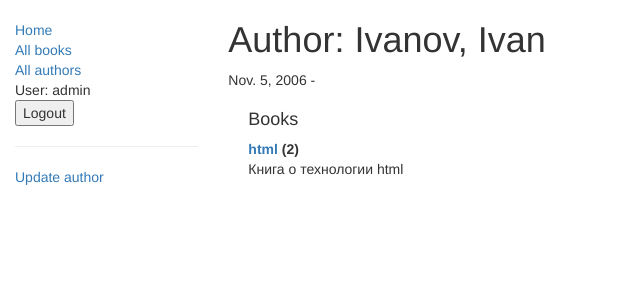
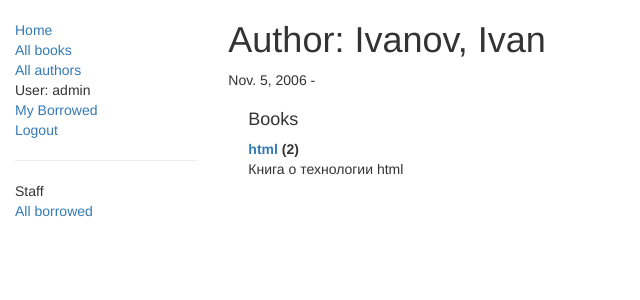
Before and after one commit to karixCode/django-praktika-1, a Django app: page /catalog/author/1 in a window 1280 px wide. Shown: the top 300 px of the page, without its empty margins (0-640 px from the left). Run offline with Django 3.2, Linux system fonts and the light colour scheme; a user stored in the database is signed in; data comes from the database, SQL or seed files in the repository; both versions use the stored data as it was after the commit; some libraries are stand-ins or nearby versions.

Commit message:
user and librarian borrower

```diff
--- a/catalog/admin.py
+++ b/catalog/admin.py
@@ -24,6 +24,7 @@ class BookAdmin(admin.ModelAdmin):
 
 @admin.register(BookInstance)
 class BookInstanceAdmin(admin.ModelAdmin):
+    list_display = ('book', 'status', 'borrower', 'due_back', 'id')
     list_filter = ('status', 'due_back')
 
     fieldsets = (
@@ -31,6 +32,6 @@ class BookInstanceAdmin(admin.ModelAdmin):
             'fields': ('book','imprint', 'id')
         }),
         ('Availability', {
-            'fields': ('status', 'due_back')
+            'fields': ('status', 'due_back','borrower')
         }),
     )
--- a/catalog/models.py
+++ b/catalog/models.py
@@ -1,6 +1,8 @@
 from django.db import models
 from django.urls import reverse
 import uuid
+from django.contrib.auth.models import User
+from datetime import date
 
 class Genre(models.Model):
     name = models.CharField(max_length=200, help_text="Enter a book genre (e.g. Science Fiction, French Poetry etc.)")
@@ -31,6 +33,7 @@ class BookInstance(models.Model):
     book = models.ForeignKey('Book', on_delete=models.SET_NULL, null=True)
     imprint = models.CharField(max_length=200)
     due_back = models.DateField(null=True, blank=True)
+    borrower = models.ForeignKey(User, on_delete=models.SET_NULL, null=True, blank=True)
 
     LOAN_STATUS = (
         ('m', 'Maintenance'),
@@ -43,9 +46,17 @@ class BookInstance(models.Model):
 
     class Meta:
         ordering = ["due_back"]
+        permissions = (("can_mark_returned", "Set book as returned"),)
 
     def __str__(self):
         return '%s (%s)' % (self.id,self.book.title)
+
+    @property
+    def is_overdue(self):
+        if self.due_back and date.today() > self.due_back:
+            return True
+        return False
+
 
 class Author(models.Model):
     first_name = models.CharField(max_length=100)
--- a/catalog/templates/base_generic.html
+++ b/catalog/templates/base_generic.html
@@ -25,15 +25,18 @@
               <li><a href="{% url 'authors' %}">All authors</a></li>
                {% if user.is_authenticated %}
                  <li>User: {{ user.get_username }}</li>
-               <li><form method="post" action="{% url 'logout' %}">
-                    {% csrf_token %}
-                    <button type="submit">Logout</button>
-                </form>
-               </li>
+                 <li><a href="{% url 'my-borrowed' %}">My Borrowed</a></li>
+                 <li><a href="{% url 'logout'%}?next={{request.path}}">Logout</a></li>
                  {% else %}
                  <li><a href="{% url 'login'%}?next={{request.path}}">Login</a></li>
                 {% endif %}
+              {% if user.is_staff %}
+              <hr>
+              <ul class="sidebar-nav">
+                <li>Staff</li>
+                <li><a href="{% url 'all-borrowed' %}">All borrowed</a></li>
               </ul>
+              {% endif %}
             {% endblock %}
         </div>
         <div class="col-sm-10 ">{% block content %}{% endblock %}
--- a/catalog/templates/catalog/author_detail.html
+++ b/catalog/templates/catalog/author_detail.html
@@ -19,20 +19,3 @@
 
 </div>
 {% endblock %}
-
-{% block sidebar %}
-  {{ block.super }}
-
-  {% if perms.catalog.change_author or perms.catalog.delete_author %}
-  <hr>
-  <ul class="sidebar-nav">
-    {% if perms.catalog.change_author %}
-      <li><a href="{% url 'author-update' author.id %}">Update author</a></li>
-    {% endif %}
-    {% if not author.book_set.all and perms.catalog.delete_author %}
-      <li><a href="{% url 'author-delete' author.id %}">Delete author</a></li>
-    {% endif %}
-    </ul>
-  {% endif %}
-
-{% endblock %}
--- a/catalog/urls.py
+++ b/catalog/urls.py
@@ -7,4 +7,6 @@ urlpatterns = [
     path('book/<int:pk>', views.BookDetailView.as_view(), name='book-detail'),
     path('authors/', views.AuthorListView.as_view(), name='authors'),
     path('author/<int:pk>', views.AuthorDetailView.as_view(), name='author-detail'),
+    path('mybooks/', views.LoanedBooksByUserListView.as_view(), name='my-borrowed'),
+    path('borrowed/', views.LoanedBooksAllListView.as_view(), name='all-borrowed'),
 ]
--- a/catalog/views.py
+++ b/catalog/views.py
@@ -3,6 +3,8 @@ from django.views import generic
 
 # Create your views here.
 from .models import Book, Author, BookInstance, Genre
+from django.contrib.auth.mixins import LoginRequiredMixin
+from django.contrib.auth.mixins import PermissionRequiredMixin
 
 def index(request):
     num_books=Book.objects.all().count()
@@ -35,5 +37,19 @@ class AuthorListView(generic.ListView):
 class AuthorDetailView(generic.DetailView):
     model = Author
 
-from django.contrib.auth import logout
-from django.shortcuts import redirect
+class LoanedBooksByUserListView(LoginRequiredMixin,generic.ListView):
+    model = BookInstance
+    template_name ='catalog/bookinstance_list_borrowed_user.html'
+    paginate_by = 10
+
+    def get_queryset(self):
+        return BookInstance.objects.filter(borrower=self.request.user).filter(status__exact='o').order_by('due_back')
+
+class LoanedBooksAllListView(PermissionRequiredMixin, generic.ListView):
+    model = BookInstance
+    template_name = 'catalog/bookinstance_list_borrowed_all.html'
+    permission_required = 'catalog.can_mark_returned'
+    paginate_by = 10
+
+    def get_queryset(self):
+        return BookInstance.objects.filter(status__exact='o').order_by('due_back')
--- a/locallibrary/settings.py
+++ b/locallibrary/settings.py
@@ -11,6 +11,7 @@ https://docs.djangoproject.com/en/3.2/ref/settings/
 """
 import os
 from pathlib import Path
+from telnetlib import LOGOUT
 
 # Build paths inside the project like this: BASE_DIR / 'subdir'.
 BASE_DIR = Path(__file__).resolve().parent.parent
@@ -125,3 +126,4 @@ STATIC_URL = '/static/'
 
 DEFAULT_AUTO_FIELD = 'django.db.models.BigAutoField'
 LOGIN_REDIRECT_URL = '/'
+LOGOUT_REDIRECT_URL = '/'
```
Also changed, not shown: catalog/templates/catalog/bookinstance_list_borrowed_all.html (added, +19 -0 lines), catalog/templates/catalog/bookinstance_list_borrowed_user.html (added, +19 -0 lines), catalog/migrations/0002_bookinstance_borrower.py (added), catalog/migrations/0003_alter_bookinstance_options.py (added), db.sqlite3. Lines whose indentation alone changed are shown as unchanged.
